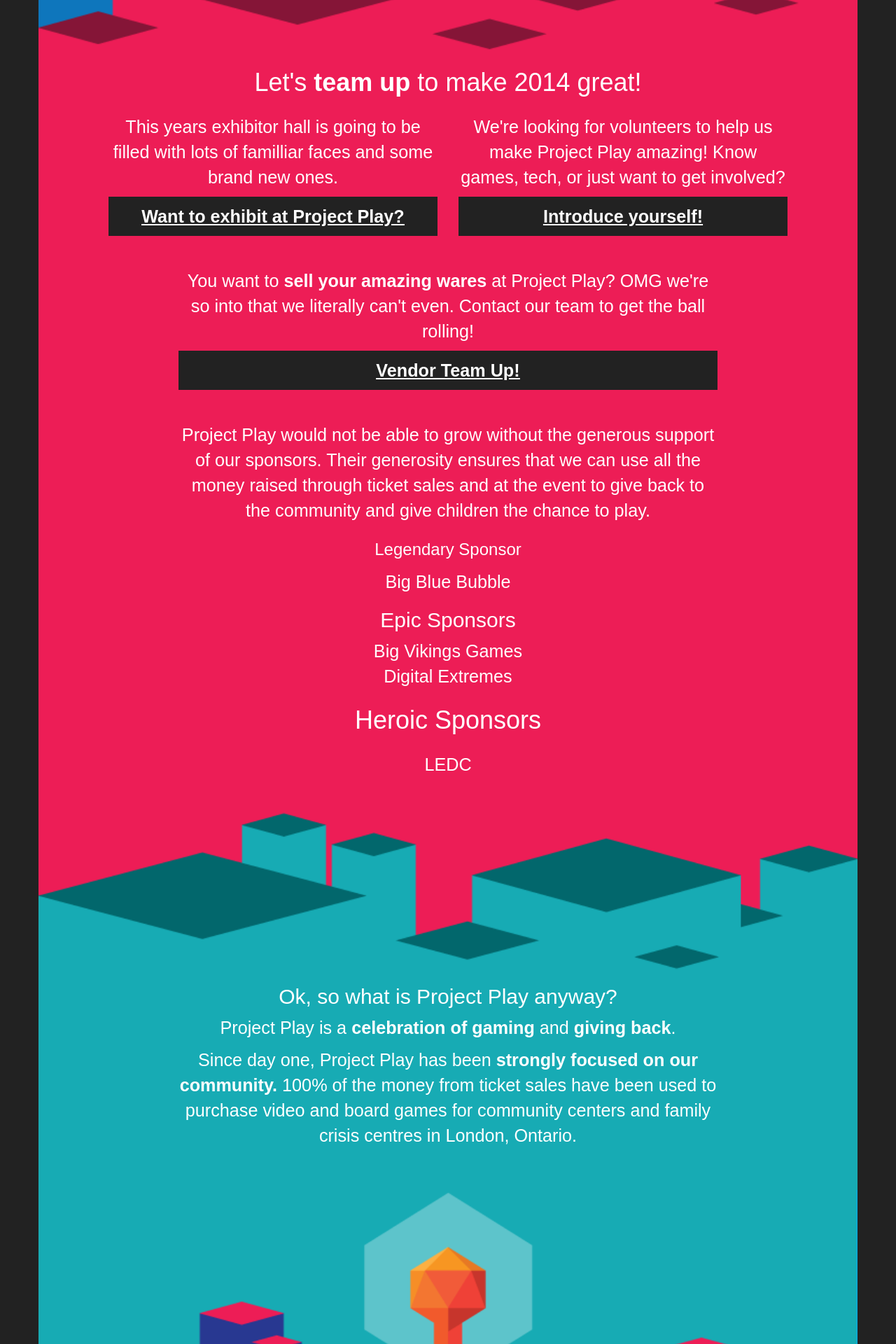
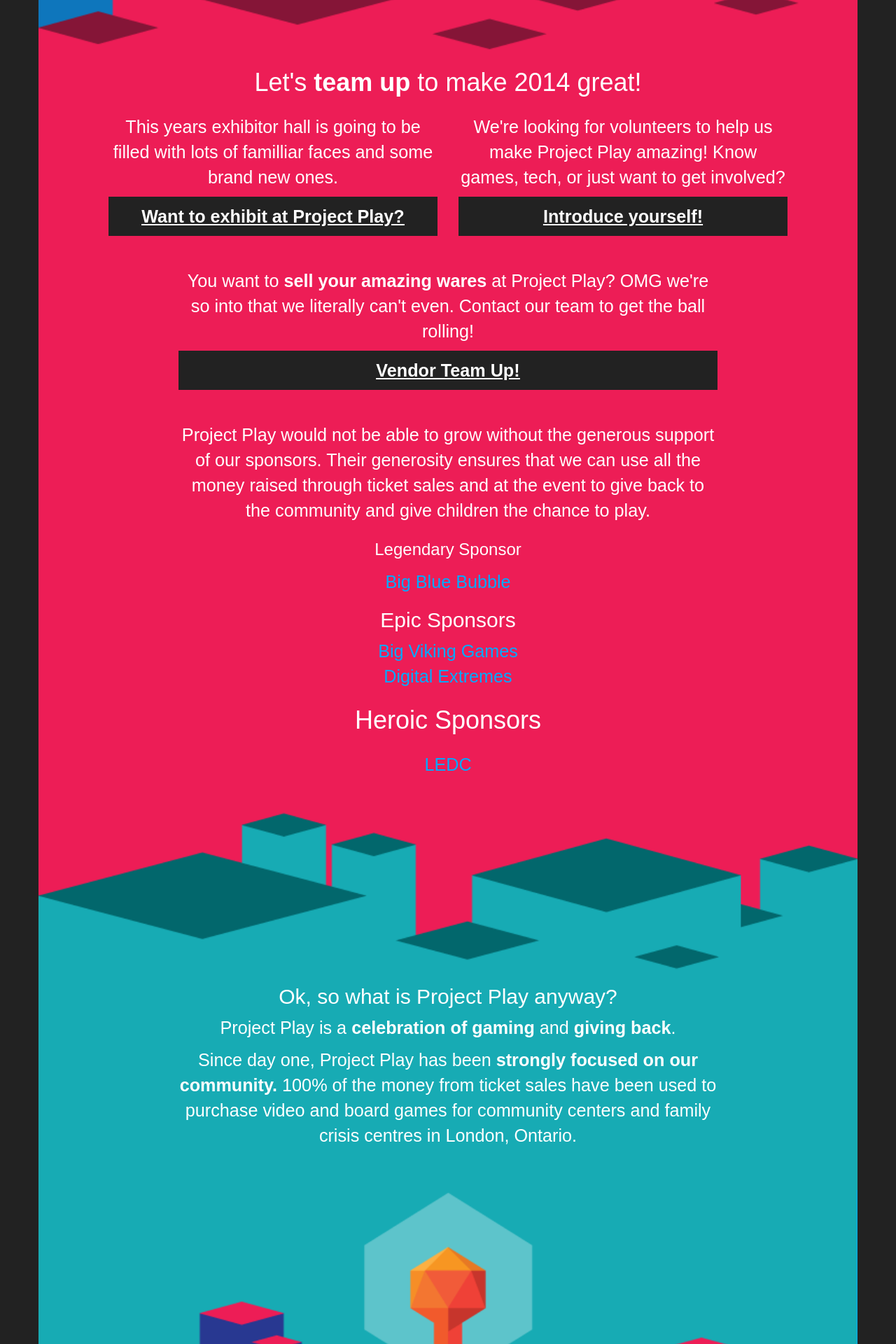
Before and after one commit to projectplay/projectplay.github.io, a Jekyll site: the page built from index.html, in a window 1280 px wide. Shown: the part 1533-3453 px from the top of the page at 70% size. Built offline with Jekyll 4.4.1, drawn with Linux system fonts in a browser that asks for light colours; nearby versions of some CDN libraries; some web fonts are replaced; Markdown is read by kramdown in place of the engine named in the settings; a script that is not in the unit is left out.

Commit message:
Sponsors link to their homepages.

```diff
--- a/css/main.css
+++ b/css/main.css
@@ -9,6 +9,10 @@
 .stage_1 { background: #8DC63F; padding: 0 0 50px 0; }
 .stage_2 { background: #0E76BC; padding: 0 0 50px 0; }
 .stage_3 { background: #ED1D56; padding: 0 0 50px 0; }
+.stage_3 ul {margin: 0; padding: 0;}
+.stage_3 li{list-style: none;}
+.stage_3 a { color: #0AF;}
+
 .stage_4 { background: #17ABB4; padding: 0 0 50px 0; }
 
 div.front { color: white; font-size: 1.8em; }
@@ -33,8 +37,7 @@
 }
 
 #front p { line-height: 1.3em; font-size: 1.2em; }
-.stage_3 ul {margin: 0; padding: 0;}
-.stage_3 li{list-style: none;}
+
 .ticket-info, .ticket-info a, .ticket-info a:visited { padding: 10px; background: #222; color: #fff; text-decoration: underline;}
 
 .logo { width: 100%; }
--- a/index.html
+++ b/index.html
@@ -118,7 +118,7 @@
 			<div class="col-xs-10 col-xs-offset-1 col-sm-6 col-sm-offset-3">
 				<h3>Legendary Sponsor</h3>
 				<ul>
-					<li>Big Blue Bubble</li>
+					<li><a href='http://bigbluebubble.com/' target="_blank">Big Blue Bubble</a></li>
 				</ul>
 			</div>
 		</div>
@@ -127,8 +127,8 @@
 			<div class="col-xs-10 col-xs-offset-1 col-sm-6 col-sm-offset-3">
 				<h2>Epic Sponsors</h2>
 				<ul>
-					<li>Big Vikings Games</li>
-					<li>Digital Extremes</li>
+					<li><a href='http://www.bigvikinggames.com/' target="_blank">Big Viking Games</a></li>
+					<li><a href='http://www.digitalextremes.com/' target="_blank">Digital Extremes</a></li>
 				</ul>
 			</div>
 		</div>
@@ -137,7 +137,7 @@
 			<div class="col-xs-10 col-xs-offset-1 col-sm-6 col-sm-offset-3">
 				<h1>Heroic Sponsors</h1>
 				<ul>
-					<li>LEDC</li>
+					<li><a href='http://www.ledc.com/' target="_blank">LEDC</a></li>
 				</ul>
 			</div>
 		</div>
```
